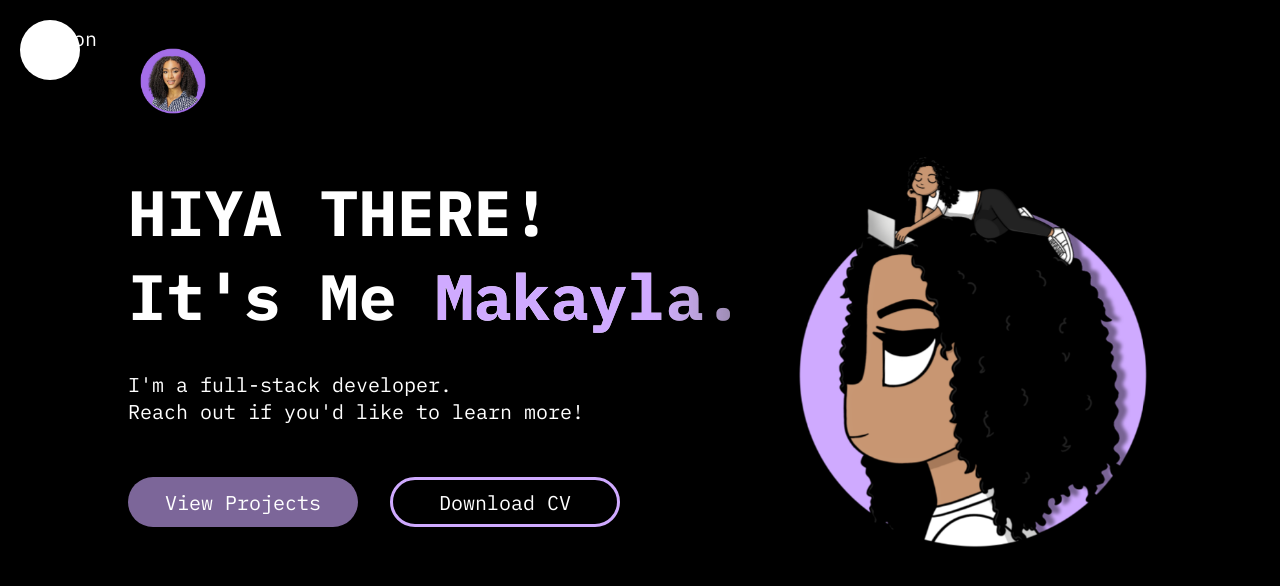
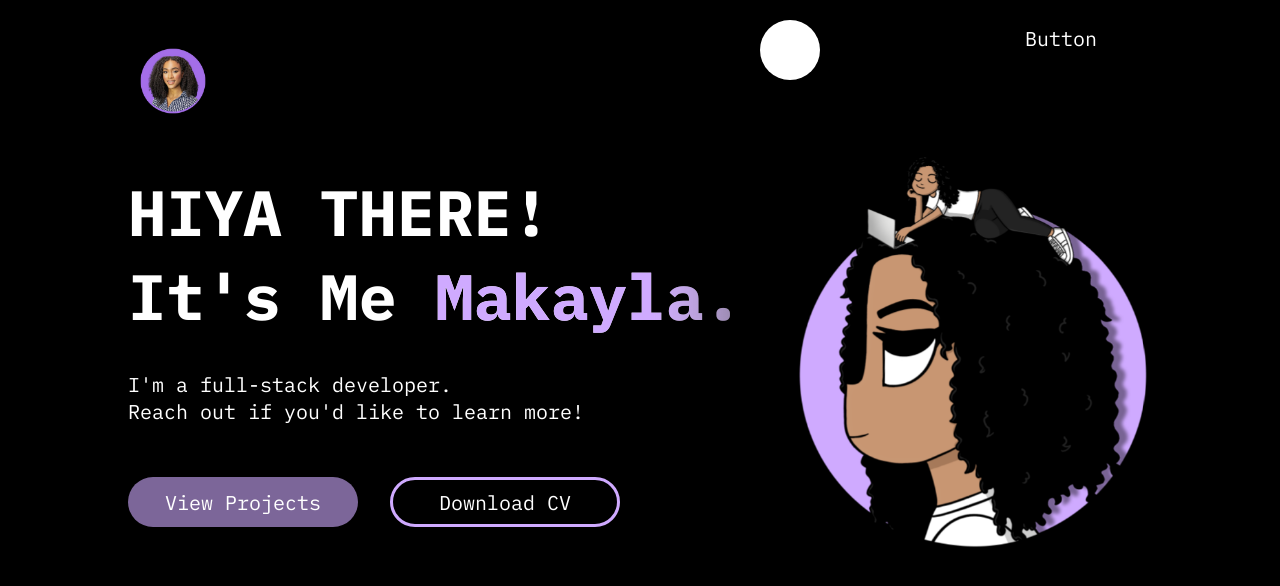
Before and after one commit to MakaylaWray/MyPortfolio, a React (Vite) app in the folder MyPortfolio/: page / in a window 1280 px wide. Shown: the top 586 px of the page. Built offline with nearby package versions, Linux system fonts and the light colour scheme.

Commit message:
Switch Sidebar to Right of Browser

```diff
--- a/MyPortfolio/src/components/Sidebar/Sidebar.jsx
+++ b/MyPortfolio/src/components/Sidebar/Sidebar.jsx
@@ -15,23 +15,23 @@ export const Sidebar = () => {
                 type: "spring",
                 stiffness: 20,
             }
-
         },
         closed: {
             clipPath: "circle(30px at 50px 50px)",
             transition: {
-                delay: 0.5,
+                delay: 0.2,
                 type: "spring",
                 stiffness: 400,
                 damping: 40,
             },
         },
     };
-    return (<motion.div className={styles.sidebar} animate={open ? "open" : "closed"}>
+    return (
+        <motion.div className={styles.sidebar} animate={open ? "open" : "closed"}>
         <motion.div className={styles.bg} variants ={variants}>
             <Links/>
         </motion.div>
         <ToggleButton setOpen={setOpen}/>
-    </motion.div>
+        </motion.div>
     )
 };
--- a/MyPortfolio/src/components/Sidebar/Sidebar.module.css
+++ b/MyPortfolio/src/components/Sidebar/Sidebar.module.css
@@ -15,6 +15,7 @@
     bottom: 0;
     width: 400px;
     background: white;
+    margin-left: 740px;
 }
 
 
@@ -28,6 +29,7 @@
     height: 25px;
     background-color: transparent;
     border: none;
+    margin-left: 1000px;
 }
 
 .links{
```
Also changed, not shown: MyPortfolio/src/components/Navbar/Navbar.module.css (line endings or trailing spaces).
